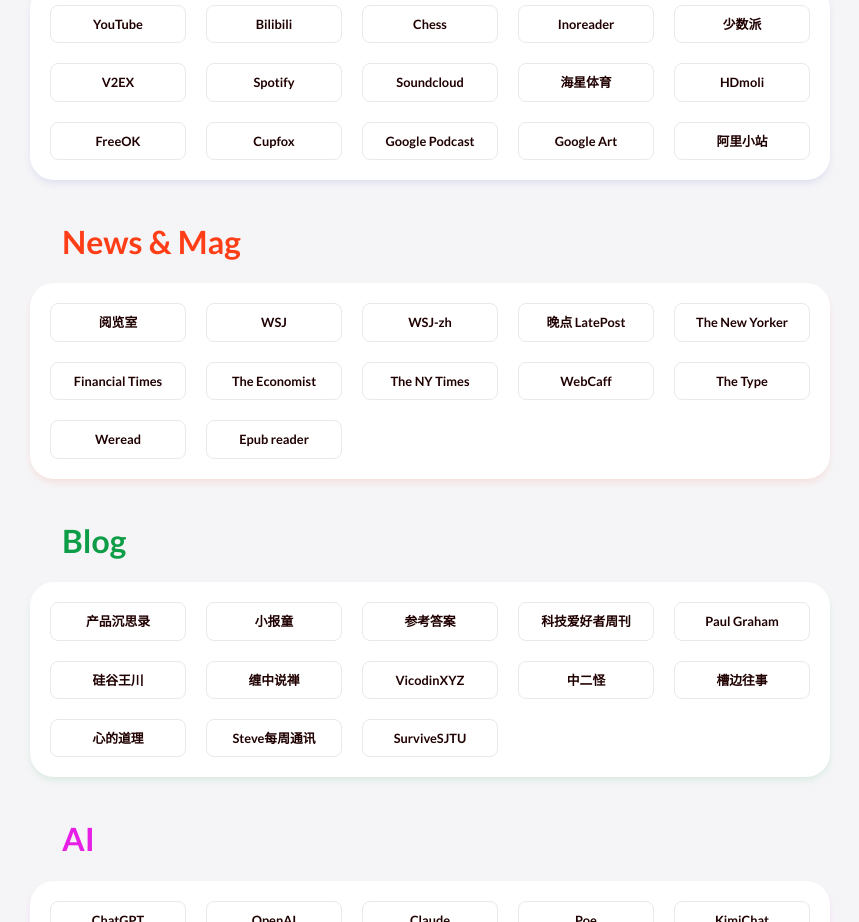
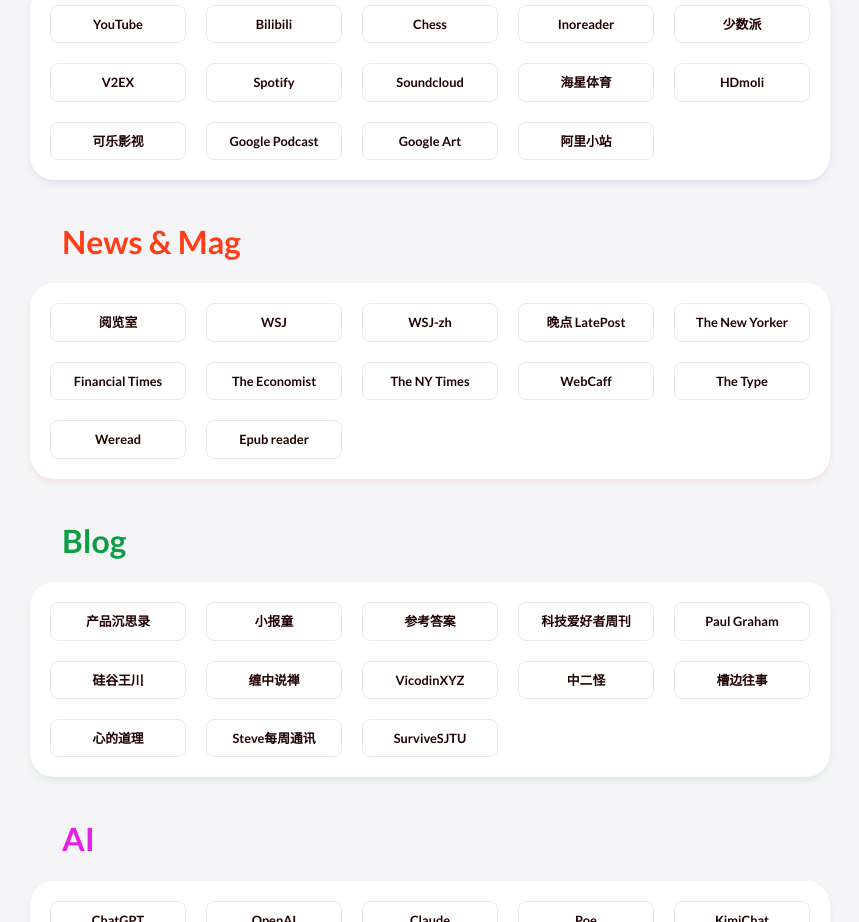
Before and after one commit to Egcoo/egcoo.github.io, a website built with Parcel: page index.html in a window 1280 px wide. Shown: the part 918-1840 px from the top of the page, without its empty margins (210-1069 px from the left). Built offline with nearby package versions, Linux system fonts and the light colour scheme.

Commit message:
update index.html

```diff
--- a/index.html
+++ b/index.html
@@ -369,7 +369,7 @@
             </li>
             <li class="link-list__item">
               <a
-                href="https://www.haixing.tv/main"
+                href="https://hxty.live/"
                 class="link-list__link"
                 target="_blank"
                 rel="noreferrer"
@@ -387,20 +387,11 @@
             </li>
             <li class="link-list__item">
               <a
-                href="https://www.freeok.vip/"
+                href="https://klyingshi1.com/"
                 class="link-list__link"
                 target="_blank"
                 rel="noreferrer"
-                >FreeOK</a
-              >
-            </li>
-            <li class="link-list__item">
-              <a
-                href="https://cupfox.app/"
-                class="link-list__link"
-                target="_blank"
-                rel="noreferrer"
-                >Cupfox</a
+                >可乐影视</a
               >
             </li>
             <li class="link-list__item">
```
